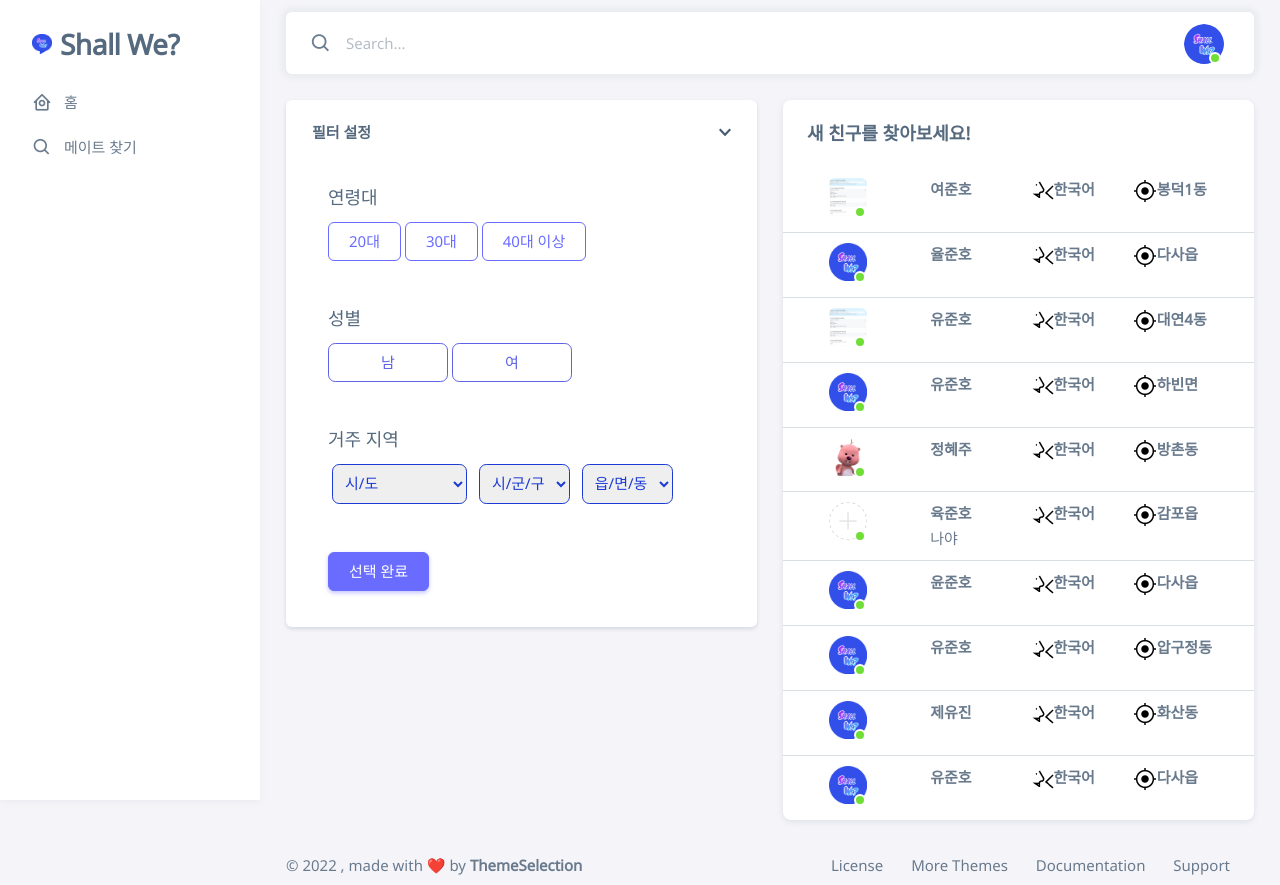
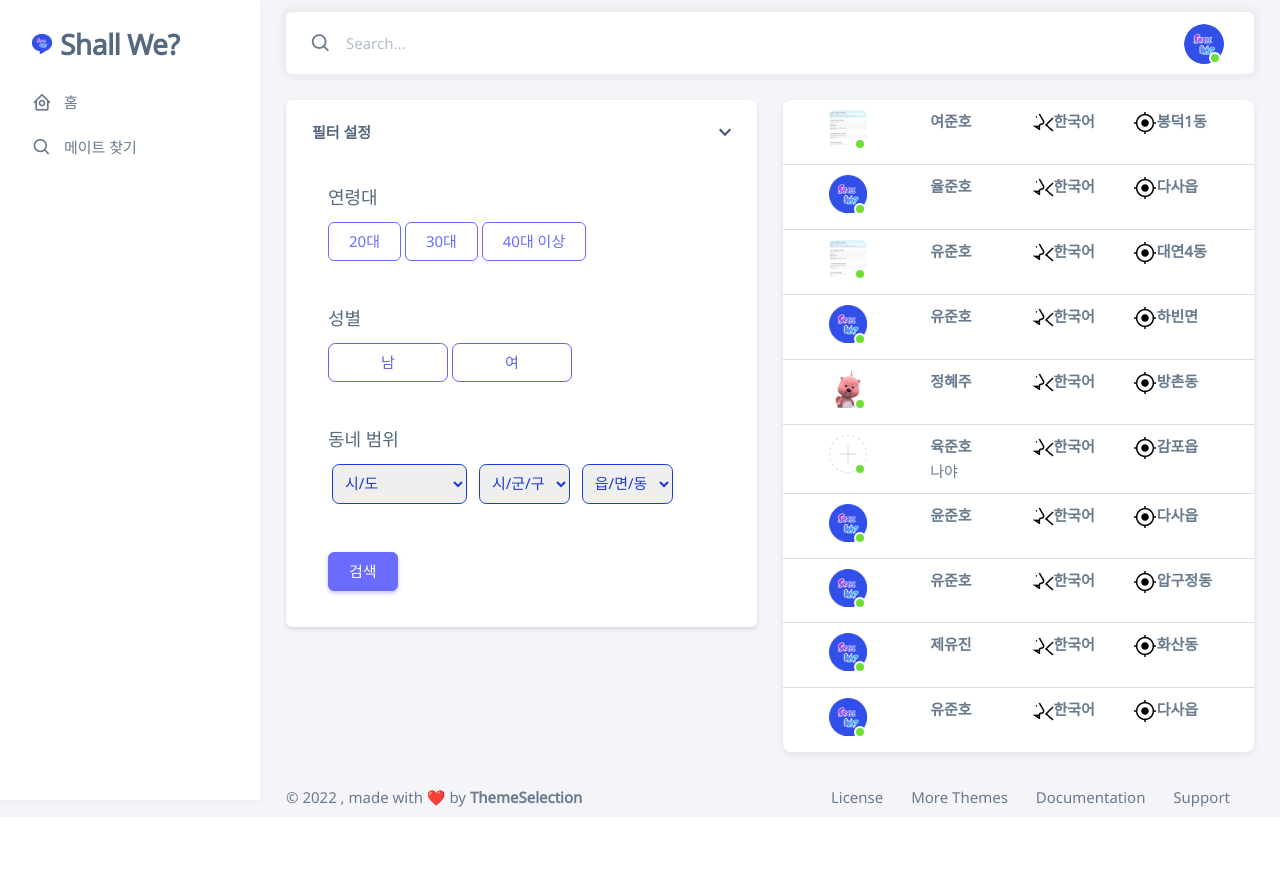
Before and after one commit to yoo0221/ShallWe, a Django app: page /search/ in a window 1280 px wide. After the commit the page ends 807 px from the top, so only its background shows below. Run offline with Django 4.2, Linux system fonts and the light colour scheme; a user stored in the database is signed in; data comes from the database, SQL or seed files in the repository; some libraries are stand-ins or nearby versions.

Commit message:
search.html 수정

```diff
--- a/MainApp/templates/base.html
+++ b/MainApp/templates/base.html
@@ -40,9 +40,12 @@
     />
 
     <!-- Fonts -->
-    <link rel="preconnect" href="https://fonts.googleapis.com">
-    <link rel="preconnect" href="https://fonts.gstatic.com" crossorigin>
-    <link href="https://fonts.googleapis.com/css2?family=Noto+Sans&display=swap" rel="stylesheet">
+    <link rel="preconnect" href="https://fonts.googleapis.com" />
+    <link rel="preconnect" href="https://fonts.gstatic.com" crossorigin />
+    <link
+      href="https://fonts.googleapis.com/css2?family=Noto+Sans&display=swap"
+      rel="stylesheet"
+    />
     <!-- <link rel="preconnect" href="https://fonts.googleapis.com" />
     <link rel="preconnect" href="https://fonts.gstatic.com" crossorigin />
     <link
@@ -97,7 +100,6 @@
     <div class="layout-wrapper layout-content-navbar">
       <div class="layout-container">
         <!-- Menu -->
-
         <aside
           id="layout-menu"
           class="layout-menu menu-vertical menu bg-menu-theme"
--- a/MainApp/templates/search.html
+++ b/MainApp/templates/search.html
@@ -82,7 +82,7 @@
               </div>
 
               <div class="card-body">
-                <h5 class="card-title">거주 지역</h5>
+                <h5 class="card-title">동네 범위</h5>
                 <select
                   class="p-2 mx-1"
                   name="addressDo"
@@ -104,7 +104,7 @@
               </div>
 
               <div class="card-body filter-selected">
-                <button type="submit" class="btn btn-primary">선택 완료</button>
+                <button type="submit" class="btn btn-primary">검색</button>
               </div>
             </div>
           </form>
@@ -113,7 +113,7 @@
     </div>
     <div class="col-lg-6 order-1">
       <div class="card col">
-        <h5 class="card-header"><strong>새 친구를 찾아보세요!</strong></h5>
+        <!-- <h5 class="card-header"><strong>새 친구를 찾아보세요!</strong></h5> -->
         {% if count %}
         <h4 class="card-header"> 총 {{ count }}명의 친구를 찾았어요! </h4>
         {% endif %}
```
